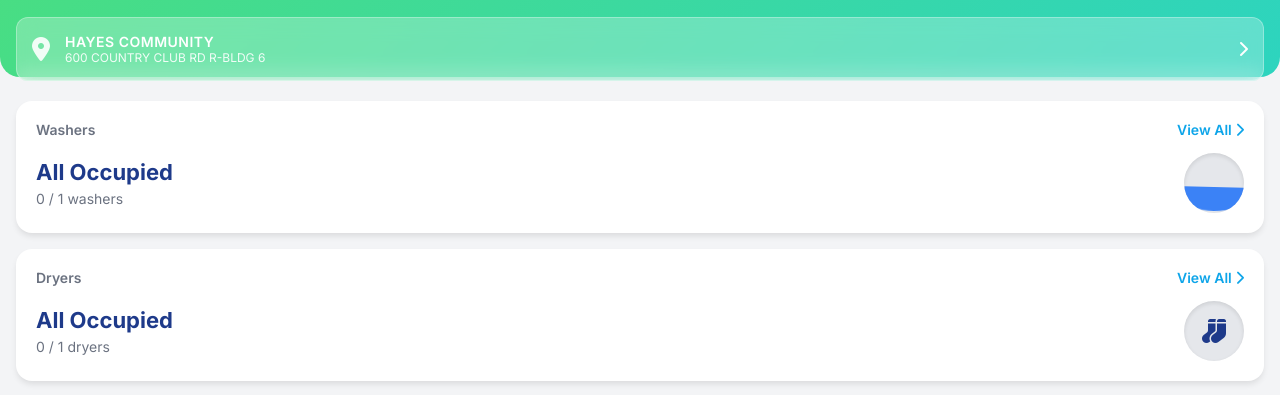
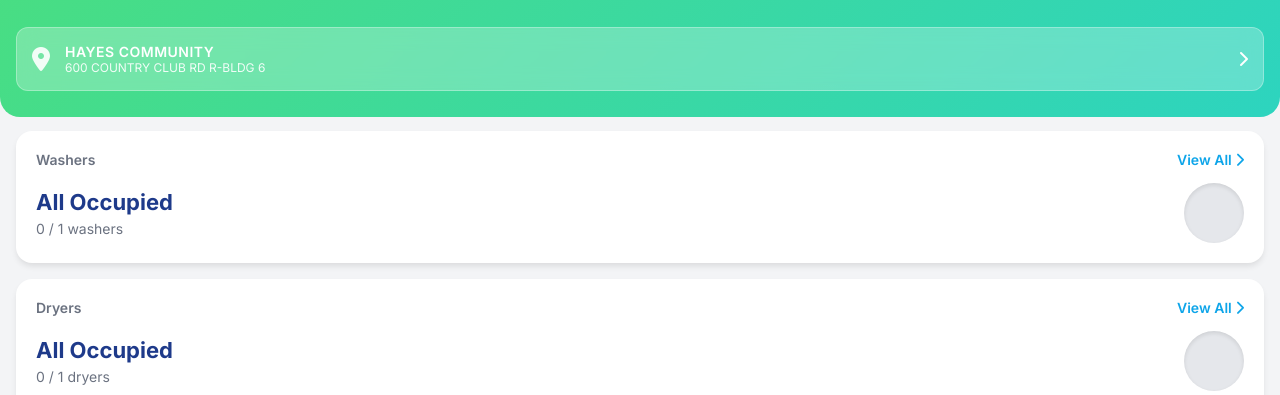
Before and after one commit to nfried-sites/laundry-day, a plain HTML site: page index.html in a window 1280 px wide. Shown: the part 77-472 px from the top of the page. Drawn offline with Linux system fonts and the light colour scheme.

Commit message:
Add files via upload

```diff
--- a/index.html
+++ b/index.html
@@ -35,7 +35,6 @@
             margin: 0;
             padding: 0;
             font-family: 'Inter', sans-serif;
-            /* Disables highlight color on tap for a more native feel */
             -webkit-tap-highlight-color: transparent;
         }
 
@@ -45,16 +44,15 @@
             display: flex;
             flex-direction: column;
             overflow: hidden;
-            /* Prevents the 'bounce' effect on the whole page */
             overscroll-behavior: none;
         }
 
         /* --- Header Section --- */
         .app-header {
             background: linear-gradient(135deg, #4ade80 0%, #2dd4bf 100%);
-            /* Using env() handles the iPhone notch area correctly */
             padding-top: max(40px, env(safe-area-inset-top) + 20px);
-            padding-bottom: 80px;
+            /* INCREASED padding-bottom slightly to accommodate the higher card overlap */
+            padding-bottom: 120px;
             padding-left: 20px;
             padding-right: 20px;
             color: white;
@@ -82,18 +80,16 @@
             flex: 1;
             overflow-y: auto;
             padding: 0 16px;
-            margin-top: -60px;
+            /* CHANGED from -60px to -90px to pull the card higher up */
+            margin-top: -90px;
             z-index: 2;
-            /* Add padding to bottom to account for iPhone Home Bar and Nav */
             padding-bottom: calc(80px + env(safe-area-inset-bottom));
-
-            /* Native-like scrolling momentum */
             -webkit-overflow-scrolling: touch;
-            scrollbar-width: none; /* Firefox */
+            scrollbar-width: none;
         }
 
         main::-webkit-scrollbar {
-            display: none; /* Chrome/Safari */
+            display: none;
         }
 
         /* --- Common Components --- */
@@ -115,7 +111,7 @@
             align-items: center;
             padding: 15px;
             border-radius: 12px;
-            margin-bottom: 20px;
+            margin-bottom: 40px;
             cursor: pointer;
         }
 
@@ -279,7 +275,6 @@
             background: white;
             display: flex;
             justify-content: space-around;
-            /* Respect iPhone Home Bar safe area */
             padding-bottom: env(safe-area-inset-bottom);
             padding-top: 12px;
             height: calc(60px + env(safe-area-inset-bottom));
@@ -355,7 +350,9 @@
                         <h2>All Occupied</h2>
                         <p>0 / 1 washers</p>
                     </div>
-                    <div class="status-circle water"></div>
+                    <div class="status-circle dryer">
+                        <!-- <i class="fa-solid fa-socks"></i> -->
+                    </div>
                 </div>
             </div>
 
@@ -370,7 +367,7 @@
                         <p>0 / 1 dryers</p>
                     </div>
                     <div class="status-circle dryer">
-                        <i class="fa-solid fa-socks"></i>
+                        <!-- <i class="fa-solid fa-socks"></i> -->
                     </div>
                 </div>
             </div>
```
